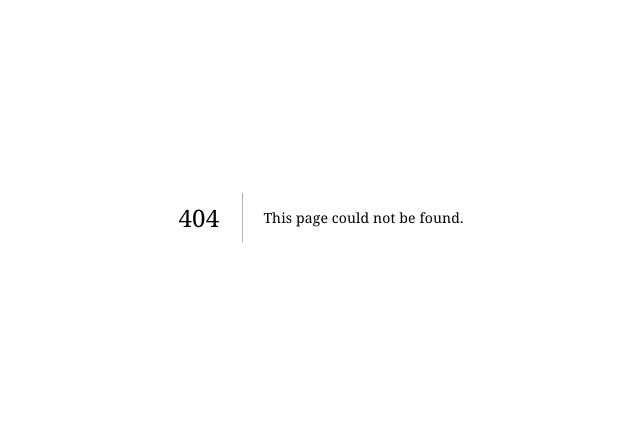
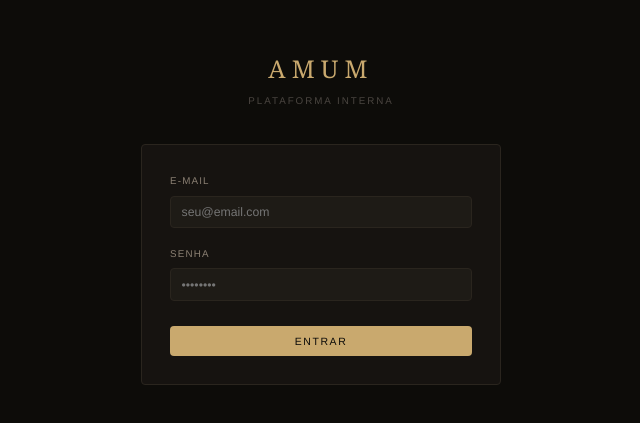
Before and after one commit to Amumbr/amum-plataforma, a Next.js app: page /login in a window 1280 px wide. Before the commit this address had no page. Shown: the part 183-606 px from the top of the page, without its empty margins (319-959 px from the left). Built offline with nearby package versions, Linux system fonts and the light colour scheme.

Commit message:
feat: login screen with auth guard and logout

```diff
--- /dev/null
+++ b/app/login/page.tsx
@@ -0,0 +1,189 @@
+'use client';
+import { useState, useEffect } from 'react';
+import { useRouter } from 'next/navigation';
+import { setAuth, isAuthenticated } from '@/components/AuthGuard';
+
+const CREDENTIALS = {
+  email: 'felipe@amum.com.br',
+  password: 'amumbranding26',
+};
+
+export default function LoginPage() {
+  const router = useRouter();
+  const [email, setEmail] = useState('');
+  const [password, setPassword] = useState('');
+  const [error, setError] = useState('');
+  const [loading, setLoading] = useState(false);
+
+  useEffect(() => {
+    if (isAuthenticated()) {
+      router.replace('/projetos');
+    }
+  }, [router]);
+
+  function handleSubmit(e: React.FormEvent) {
+    e.preventDefault();
+    setError('');
+    setLoading(true);
+
+    setTimeout(() => {
+      if (
+        email.trim().toLowerCase() === CREDENTIALS.email &&
+        password === CREDENTIALS.password
+      ) {
+        setAuth();
+        router.replace('/projetos');
+      } else {
+        setError('Credenciais inválidas.');
+        setLoading(false);
+      }
+    }, 400);
+  }
+
+  return (
+    <div style={{
+      minHeight: '100vh',
+      display: 'flex',
+      alignItems: 'center',
+      justifyContent: 'center',
+      background: 'var(--bg)',
+      padding: '2rem',
+    }}>
+      <div style={{ width: '100%', maxWidth: '360px' }}>
+        {/* Logo / marca */}
+        <div style={{ textAlign: 'center', marginBottom: '2.5rem' }}>
+          <div style={{
+            fontFamily: 'Georgia, serif',
+            fontSize: '1.75rem',
+            letterSpacing: '0.25em',
+            color: 'var(--gold)',
+            marginBottom: '0.35rem',
+          }}>
+            AMUM
+          </div>
+          <div style={{
+            fontSize: '0.7rem',
+            letterSpacing: '0.2em',
+            color: 'var(--text-muted)',
+            textTransform: 'uppercase',
+          }}>
+            Plataforma Interna
+          </div>
+        </div>
+
+        {/* Card */}
+        <div style={{
+          background: 'var(--surface)',
+          border: '1px solid var(--border)',
+          borderRadius: 'var(--radius)',
+          padding: '2rem',
+        }}>
+          <form onSubmit={handleSubmit}>
+            <div style={{ marginBottom: '1.25rem' }}>
+              <label style={{
+                display: 'block',
+                fontSize: '0.7rem',
+                letterSpacing: '0.12em',
+                textTransform: 'uppercase',
+                color: 'var(--text-dim)',
+                marginBottom: '0.5rem',
+              }}>
+                E-mail
+              </label>
+              <input
+                type="email"
+                value={email}
+                onChange={e => setEmail(e.target.value)}
+                required
+                autoComplete="email"
+                placeholder="seu@email.com"
+                style={{
+                  width: '100%',
+                  background: 'var(--surface-2)',
+                  border: '1px solid var(--border)',
+                  borderRadius: 'var(--radius)',
+                  color: 'var(--text)',
+                  padding: '0.6rem 0.75rem',
+                  fontSize: '0.875rem',
+                  outline: 'none',
+                  transition: 'border-color 0.2s',
+                }}
+                onFocus={e => (e.target.style.borderColor = 'var(--gold-dim)')}
+                onBlur={e => (e.target.style.borderColor = 'var(--border)')}
+              />
+            </div>
+
+            <div style={{ marginBottom: '1.75rem' }}>
+              <label style={{
+                display: 'block',
+                fontSize: '0.7rem',
+                letterSpacing: '0.12em',
+                textTransform: 'uppercase',
+                color: 'var(--text-dim)',
+                marginBottom: '0.5rem',
+              }}>
+                Senha
+              </label>
+              <input
+                type="password"
+                value={password}
+                onChange={e => setPassword(e.target.value)}
+                required
+                autoComplete="current-password"
+                placeholder="••••••••"
+                style={{
+                  width: '100%',
+                  background: 'var(--surface-2)',
+                  border: '1px solid var(--border)',
+                  borderRadius: 'var(--radius)',
+                  color: 'var(--text)',
+                  padding: '0.6rem 0.75rem',
+                  fontSize: '0.875rem',
+                  outline: 'none',
+                  transition: 'border-color 0.2s',
+                }}
+                onFocus={e => (e.target.style.borderColor = 'var(--gold-dim)')}
+                onBlur={e => (e.target.style.borderColor = 'var(--border)')}
+              />
+            </div>
+
+            {error && (
+              <div style={{
+                color: 'var(--danger)',
+                fontSize: '0.8rem',
+                marginBottom: '1rem',
+                padding: '0.5rem 0.75rem',
+                background: 'rgba(192,96,64,0.08)',
+                border: '1px solid rgba(192,96,64,0.2)',
+                borderRadius: 'var(--radius)',
+              }}>
+                {error}
+              </div>
+            )}
+
+            <button
+              type="submit"
+              disabled={loading}
+              style={{
+                width: '100%',
+                padding: '0.65rem',
+                background: loading ? 'var(--surface-2)' : 'var(--gold)',
+                color: loading ? 'var(--text-dim)' : '#0d0c09',
+                border: 'none',
+                borderRadius: 'var(--radius)',
+                fontSize: '0.75rem',
+                letterSpacing: '0.15em',
+                textTransform: 'uppercase',
+                cursor: loading ? 'not-allowed' : 'pointer',
+                transition: 'background 0.2s, opacity 0.2s',
+                fontFamily: 'inherit',
+              }}
+            >
+              {loading ? 'Verificando...' : 'Entrar'}
+            </button>
+          </form>
+        </div>
+      </div>
+    </div>
+  );
+}
--- /dev/null
+++ b/app/projetos/layout.tsx
@@ -0,0 +1,5 @@
+import AuthGuard from '@/components/AuthGuard';
+
+export default function ProjetosLayout({ children }: { children: React.ReactNode }) {
+  return <AuthGuard>{children}</AuthGuard>;
+}
--- /dev/null
+++ b/components/AuthGuard.tsx
@@ -0,0 +1,34 @@
+'use client';
+import { useEffect, useState } from 'react';
+import { useRouter } from 'next/navigation';
+
+const AUTH_KEY = 'amum_auth';
+const AUTH_TOKEN = 'authenticated';
+
+export function setAuth() {
+  localStorage.setItem(AUTH_KEY, AUTH_TOKEN);
+}
+
+export function clearAuth() {
+  localStorage.removeItem(AUTH_KEY);
+}
+
+export function isAuthenticated(): boolean {
+  return localStorage.getItem(AUTH_KEY) === AUTH_TOKEN;
+}
+
+export default function AuthGuard({ children }: { children: React.ReactNode }) {
+  const router = useRouter();
+  const [checked, setChecked] = useState(false);
+
+  useEffect(() => {
+    if (!isAuthenticated()) {
+      router.replace('/login');
+    } else {
+      setChecked(true);
+    }
+  }, [router]);
+
+  if (!checked) return null;
+  return <>{children}</>;
+}
```
Also changed, not shown: components/Sidebar.tsx (+29 -1 lines).
